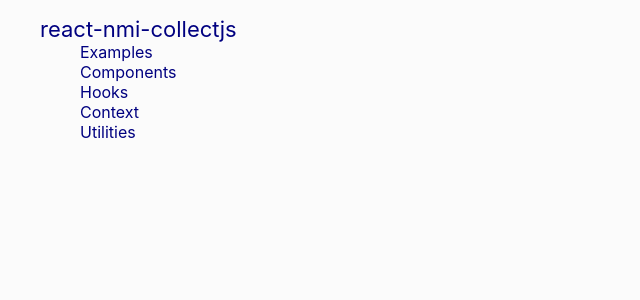
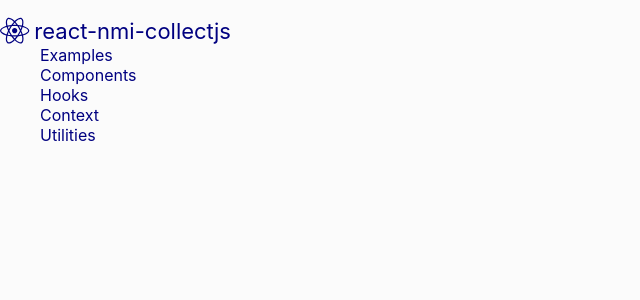
Before and after one commit to lydiagoulding/lydiagoulding.github.io, a React (Create React App) app: page / in a window 1280 px wide. Shown: the top 300 px of the page, without its empty margins (0-640 px from the left). Built offline with nearby package versions, Linux system fonts and the light colour scheme.

Commit message:
add font awesome for react icon

```diff
--- a/package.json
+++ b/package.json
@@ -3,6 +3,10 @@
   "version": "0.1.0",
   "private": true,
   "dependencies": {
+    "@fortawesome/fontawesome-svg-core": "^1.2.36",
+    "@fortawesome/free-brands-svg-icons": "^5.15.4",
+    "@fortawesome/free-solid-svg-icons": "^5.15.4",
+    "@fortawesome/react-fontawesome": "^0.1.16",
     "@testing-library/jest-dom": "^5.16.1",
     "@testing-library/react": "^12.1.2",
     "@testing-library/user-event": "^13.5.0",
--- a/src/Sidebar.css
+++ b/src/Sidebar.css
@@ -8,6 +8,16 @@
     list-style: none;
 }
 
+.sidebar__topLevel {
+    padding:0;
+}
+
 .sidebar__h1 {
+    display:flex;
     font-size: 22px;
+    align-items:center;
 }
+
+.sidebar__h1-content {
+    margin-left: 5px;
+}
--- a/src/Sidebar.js
+++ b/src/Sidebar.js
@@ -1,10 +1,19 @@
 import './Sidebar.css';
+import { FontAwesomeIcon } from '@fortawesome/react-fontawesome'
+import { faReact } from '@fortawesome/free-brands-svg-icons'
 
 export default function Sidebar() {
     return (
         <div className="sidebar">
-            <ul>
-                <li className="sidebar__h1">react-nmi-collectjs</li>
+            <ul className="sidebar__topLevel">
+                <li className="sidebar__h1">
+                    <div>
+                        <FontAwesomeIcon icon={faReact} size="lg"/>
+                    </div>
+                    <div className="sidebar__h1-content">
+                        react-nmi-collectjs
+                    </div>
+                </li>
                 <ul>
                     <li>Examples</li>
                     <li>Components</li>
```
Also changed, not shown: 1 other file (tests, documents, lock files or other folders).
